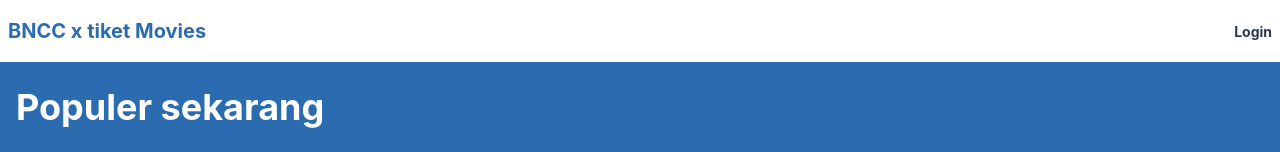
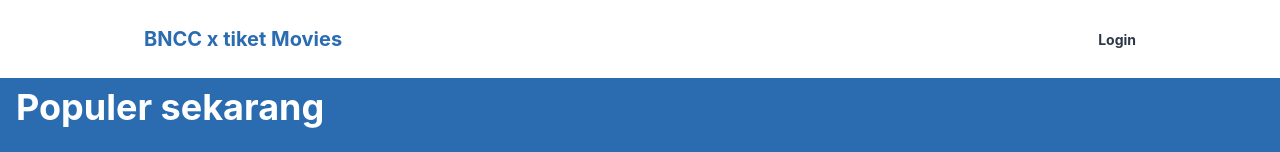
Before and after one commit to MaryantoCin/bncc-x-tiket-movies, a Next.js app: page / in a window 1280 px wide. Shown: the top 152 px of the page. Built offline with nearby package versions, Linux system fonts and the light colour scheme; grey boxes are pictures that could not be loaded.

Commit message:
Change container maxWidth and padding size in header.js

```diff
--- a/components/header.js
+++ b/components/header.js
@@ -3,11 +3,11 @@ import Link from "next/link";
 
 const Header = () => {
   return (
-    <Box position="fixed" as="nav" w="100%" zIndex={1} bg="white" py={2}>
+    <Box position="fixed" as="nav" w="100%" zIndex={1} bg="white">
       <Container
         display="flex"
-        p={2}
-        maxW="container.xl"
+        py={6}
+        maxW="container.lg"
         alignItems="center"
         justify="space-between"
       >
```
